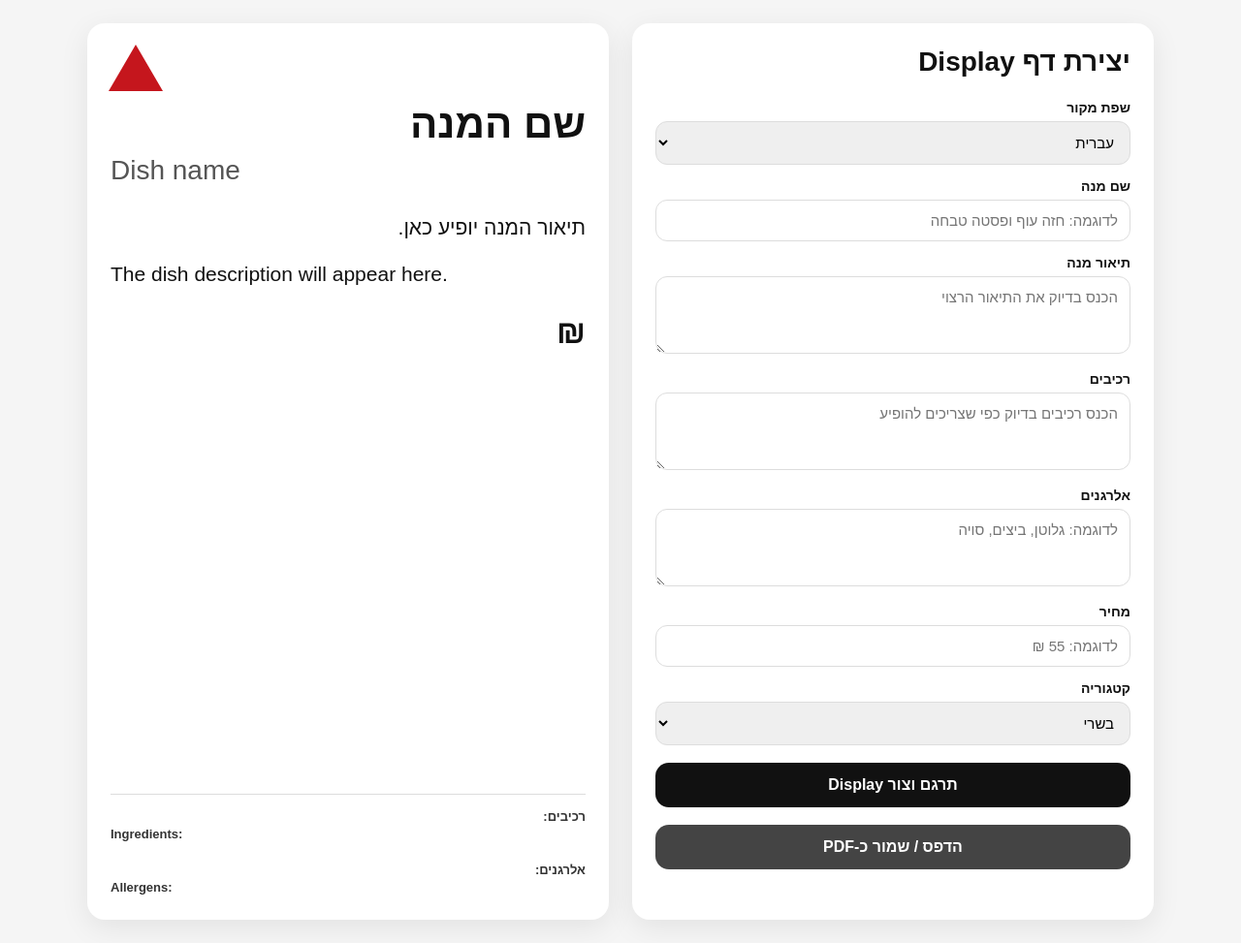
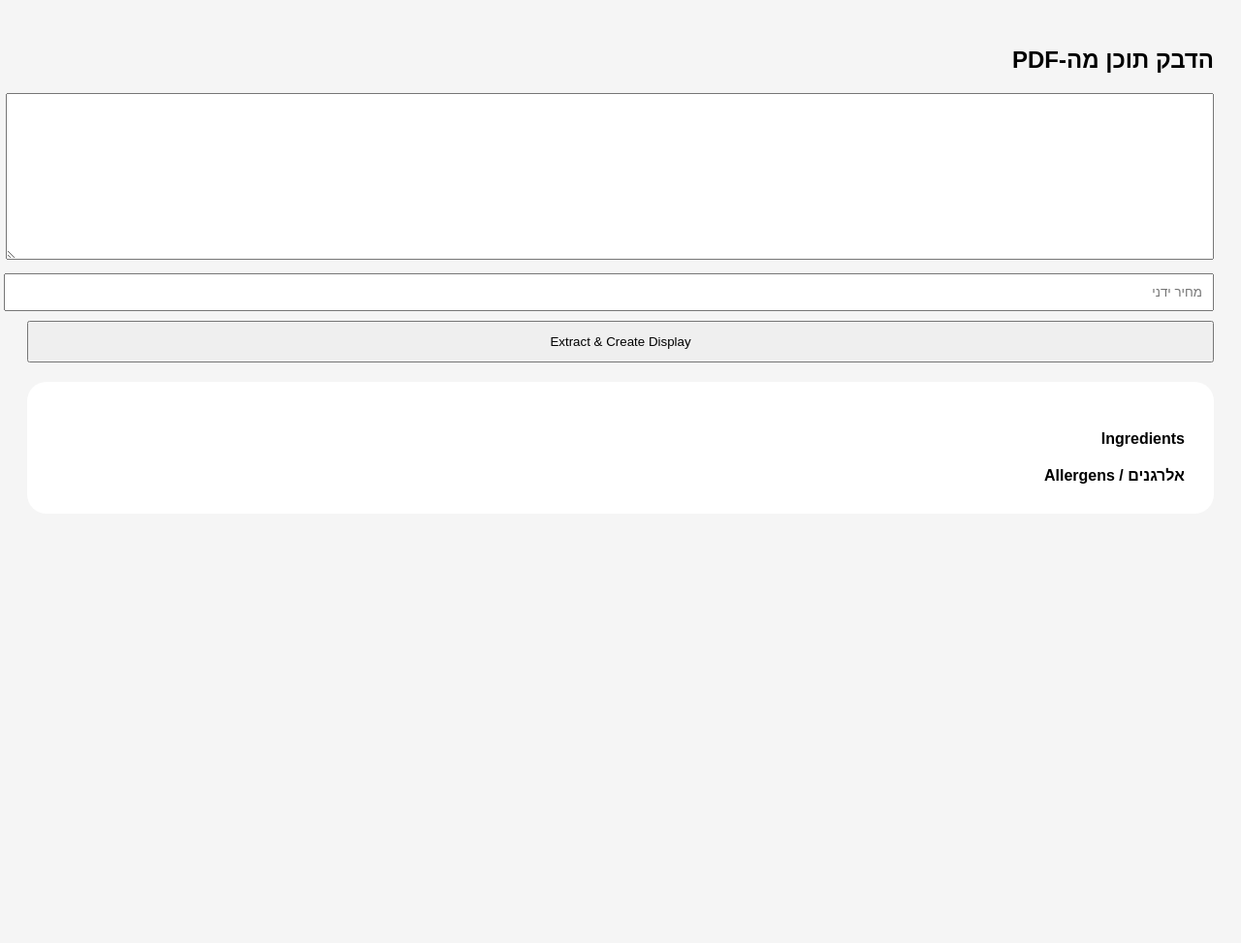
Before and after one commit to roeeza-bot/menu-display-ai, a Flask app: page / in a window 1280 px wide. Shown: the whole page at 97% size. After the commit the page ends 499 px from the top, so only its background shows below. Run offline with Flask 3, Linux system fonts and the light colour scheme.

Commit message:
Update index.html

```diff
--- a/templates/index.html
+++ b/templates/index.html
@@ -2,284 +2,87 @@
 <html lang="he" dir="rtl">
 <head>
 <meta charset="utf-8">
-  <title>Menu Display AI</title>
-  <meta name="viewport" content="width=device-width, initial-scale=1">
+<title>Menu AI</title>
+
 <style>
-    body {
-      font-family: Arial, sans-serif;
-      margin: 0;
-      background: #f5f5f5;
-      color: #111;
+body {font-family: Arial; background:#f5f5f5; padding:20px;}
+textarea {width:100%; height:150px; padding:10px;}
+input {width:100%; padding:10px; margin-top:10px;}
+button {padding:12px; margin-top:10px; width:100%;}
+
+.display {
+    background:white;
+    padding:30px;
+    margin-top:20px;
+    border-radius:20px;
 }
 
-    .container {
-      max-width: 1100px;
-      margin: 0 auto;
-      padding: 24px;
-      display: grid;
-      grid-template-columns: 1fr 1fr;
-      gap: 24px;
-    }
+.title {font-size:32px; font-weight:bold;}
+.desc {margin-top:10px;}
+.section {margin-top:20px;}
+.price {font-size:28px; font-weight:bold;}
+</style>
 
-    .panel, .display {
-      background: white;
-      border-radius: 18px;
-      padding: 24px;
-      box-shadow: 0 8px 30px rgba(0,0,0,0.08);
-    }
-
-    h1 {
-      margin-top: 0;
-      font-size: 28px;
-    }
-
-    label {
-      display: block;
-      margin-top: 14px;
-      font-weight: 700;
-      font-size: 14px;
-    }
-
-    input, textarea, select {
-      width: 100%;
-      box-sizing: border-box;
-      margin-top: 6px;
-      padding: 12px;
-      border: 1px solid #ddd;
-      border-radius: 12px;
-      font-size: 15px;
-      font-family: Arial, sans-serif;
-    }
-
-    textarea {
-      min-height: 80px;
-      resize: vertical;
-    }
-
-    button {
-      margin-top: 18px;
-      width: 100%;
-      padding: 14px;
-      border: none;
-      border-radius: 14px;
-      background: #111;
-      color: white;
-      font-size: 16px;
-      cursor: pointer;
-      font-weight: 700;
-    }
-
-    button.secondary {
-      background: #444;
-    }
-
-    .display {
-      min-height: 640px;
-      position: relative;
-      display: flex;
-      flex-direction: column;
-      justify-content: space-between;
-    }
-
-    .category-mark {
-      width: 0;
-      height: 0;
-      border-left: 28px solid transparent;
-      border-right: 28px solid transparent;
-      border-bottom: 48px solid #999;
-      position: absolute;
-      top: 22px;
-      left: 22px;
-    }
-
-    .category-meat { border-bottom-color: #c5161d; }
-    .category-dairy { border-bottom-color: #1f6fd1; }
-    .category-vegan { border-bottom-color: #2f9e44; }
-
-    .dish-title-he {
-      font-size: 42px;
-      font-weight: 800;
-      margin-top: 56px;
-      margin-bottom: 8px;
-    }
-
-    .dish-title-en {
-      font-size: 28px;
-      font-weight: 500;
-      color: #555;
-      margin-bottom: 28px;
-      direction: ltr;
-      text-align: left;
-    }
-
-    .description {
-      font-size: 21px;
-      line-height: 1.45;
-      margin-bottom: 18px;
-    }
-
-    .english {
-      direction: ltr;
-      text-align: left;
-    }
-
-    .price {
-      font-size: 34px;
-      font-weight: 800;
-      margin-top: 24px;
-    }
-
-    .bottom {
-      border-top: 1px solid #ddd;
-      padding-top: 14px;
-      font-size: 13px;
-      color: #333;
-      line-height: 1.4;
-    }
-
-    .status {
-      font-size: 14px;
-      color: #666;
-      margin-top: 10px;
-      min-height: 18px;
-    }
-
-    @media print {
-      body { background: white; }
-      .panel { display: none; }
-      .container {
-        display: block;
-        padding: 0;
-        max-width: none;
-      }
-      .display {
-        box-shadow: none;
-        border-radius: 0;
-        min-height: 96vh;
-      }
-    }
-
-    @media (max-width: 850px) {
-      .container {
-        grid-template-columns: 1fr;
-      }
-    }
-  </style>
 </head>
 <body>
-  <div class="container">
-    <section class="panel">
-      <h1>יצירת דף Display</h1>
 
-      <label>שפת מקור</label>
-      <select id="source_language">
-        <option value="Hebrew">עברית</option>
-        <option value="English">English</option>
-      </select>
+<h2>הדבק תוכן מה-PDF</h2>
 
-      <label>שם מנה</label>
-      <input id="dish_name" placeholder="לדוגמה: חזה עוף ופסטה טבחה">
+<textarea id="raw"></textarea>
 
-      <label>תיאור מנה</label>
-      <textarea id="description" placeholder="הכנס בדיוק את התיאור הרצוי"></textarea>
+<input id="price" placeholder="מחיר ידני">
 
-      <label>רכיבים</label>
-      <textarea id="ingredients" placeholder="הכנס רכיבים בדיוק כפי שצריכים להופיע"></textarea>
+<button onclick="run()">Extract & Create Display</button>
 
-      <label>אלרגנים</label>
-      <textarea id="allergens" placeholder="לדוגמה: גלוטן, ביצים, סויה"></textarea>
+<div class="display">
+    <div class="price" id="priceOut"></div>
+    <div class="title" id="nameEn"></div>
+    <div class="title" id="nameHe"></div>
 
-      <label>מחיר</label>
-      <input id="price" placeholder="לדוגמה: 55 ₪">
+    <div class="desc" id="descEn"></div>
+    <div class="desc" id="descHe"></div>
 
-      <label>קטגוריה</label>
-      <select id="category">
-        <option value="Meat">בשרי</option>
-        <option value="Dairy">חלבי</option>
-        <option value="Vegan">טבעוני</option>
-      </select>
-
-      <button onclick="translateDish()">תרגם וצור Display</button>
-      <button class="secondary" onclick="window.print()">הדפס / שמור כ-PDF</button>
-      <div class="status" id="status"></div>
-    </section>
-
-    <section class="display" id="display">
-      <div id="categoryMark" class="category-mark category-meat"></div>
-
-      <div>
-        <div class="dish-title-he" id="dishTitleHe">שם המנה</div>
-        <div class="dish-title-en" id="dishTitleEn">Dish name</div>
-
-        <div class="description" id="descriptionHe">תיאור המנה יופיע כאן.</div>
-        <div class="description english" id="descriptionEn">The dish description will appear here.</div>
-
-        <div class="price" id="priceDisplay">₪</div>
+    <div class="section">
+        <b>Ingredients</b>
+        <div id="ingEn"></div>
+        <div id="ingHe"></div>
     </div>
 
-      <div class="bottom">
-        <div><strong>רכיבים:</strong> <span id="ingredientsHe"></span></div>
-        <div class="english"><strong>Ingredients:</strong> <span id="ingredientsEn"></span></div>
-        <br>
-        <div><strong>אלרגנים:</strong> <span id="allergensHe"></span></div>
-        <div class="english"><strong>Allergens:</strong> <span id="allergensEn"></span></div>
+    <div class="section">
+        <b>אלרגנים / Allergens</b>
+        <div id="allHe"></div>
+        <div id="allEn"></div>
     </div>
-    </section>
 </div>
 
 <script>
-    function setCategoryMark(category) {
-      const mark = document.getElementById("categoryMark");
-      mark.className = "category-mark";
-      if (category === "Meat") mark.classList.add("category-meat");
-      else if (category === "Dairy") mark.classList.add("category-dairy");
-      else if (category === "Vegan") mark.classList.add("category-vegan");
-    }
+async function run() {
 
-    async function translateDish() {
-      const status = document.getElementById("status");
-      status.textContent = "מתרגם...";
-
-      const payload = {
-        source_language: document.getElementById("source_language").value,
-        dish_name: document.getElementById("dish_name").value,
-        description: document.getElementById("description").value,
-        ingredients: document.getElementById("ingredients").value,
-        allergens: document.getElementById("allergens").value,
-        price: document.getElementById("price").value,
-        category: document.getElementById("category").value
-      };
-
-      try {
-        const res = await fetch("/translate", {
-          method: "POST",
-          headers: {"Content-Type": "application/json"},
-          body: JSON.stringify(payload)
+    const res = await fetch("/extract", {
+        method:"POST",
+        headers: {"Content-Type":"application/json"},
+        body: JSON.stringify({
+            text: document.getElementById("raw").value
+        })
     });
 
     const data = await res.json();
 
-        if (!res.ok) {
-          status.textContent = data.error || "שגיאה בתרגום";
-          return;
-        }
+    document.getElementById("priceOut").innerText = document.getElementById("price").value;
 
-        document.getElementById("dishTitleHe").textContent = data.dish_name_he || "";
-        document.getElementById("dishTitleEn").textContent = data.dish_name_en || "";
-        document.getElementById("descriptionHe").textContent = data.description_he || "";
-        document.getElementById("descriptionEn").textContent = data.description_en || "";
-        document.getElementById("ingredientsHe").textContent = data.ingredients_he || "";
-        document.getElementById("ingredientsEn").textContent = data.ingredients_en || "";
-        document.getElementById("allergensHe").textContent = data.allergens_he || "";
-        document.getElementById("allergensEn").textContent = data.allergens_en || "";
-        document.getElementById("priceDisplay").textContent = data.price || "";
-        setCategoryMark(data.category || payload.category);
+    document.getElementById("nameEn").innerText = data.dish_name_en;
+    document.getElementById("nameHe").innerText = data.dish_name_he;
 
-        status.textContent = "מוכן";
-      } catch (err) {
-        status.textContent = "שגיאה: " + err.message;
-      }
+    document.getElementById("descEn").innerText = data.description_en;
+    document.getElementById("descHe").innerText = data.description_he;
+
+    document.getElementById("ingEn").innerText = data.ingredients_en;
+    document.getElementById("ingHe").innerText = data.ingredients_he;
+
+    document.getElementById("allEn").innerText = data.allergens_en;
+    document.getElementById("allHe").innerText = data.allergens_he;
 }
 </script>
+
 </body>
 </html>
```
Lines whose indentation alone changed are shown as unchanged.
